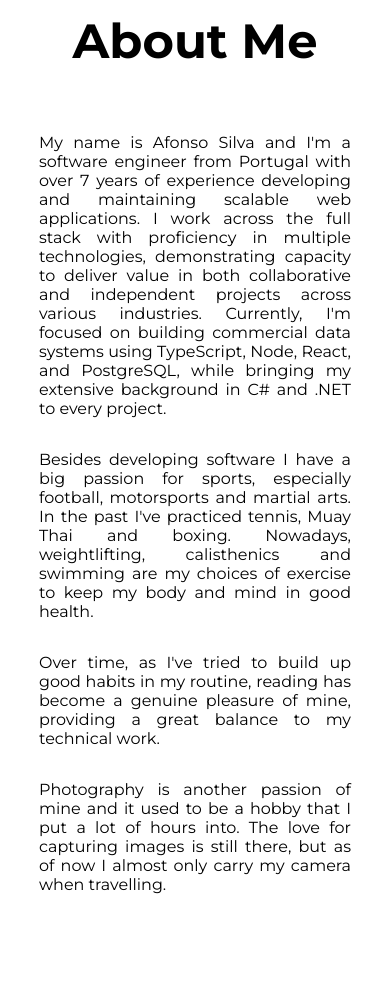
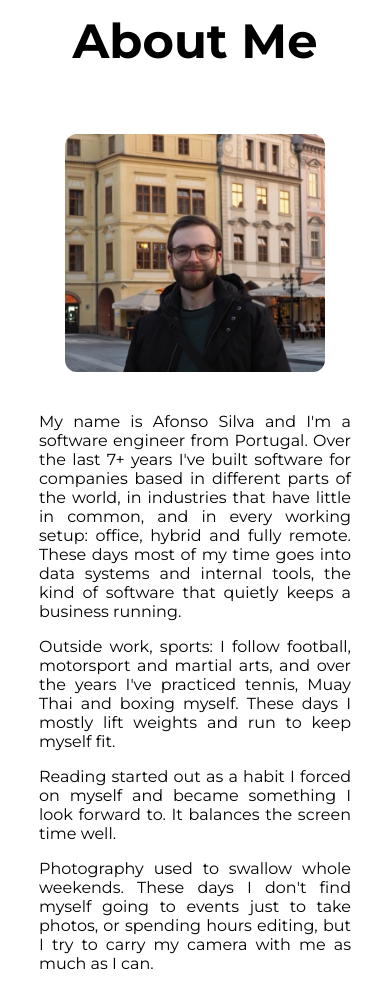
Before and after one commit to afonsosilva97/afonsosilva97.github.io, an Astro site: page / in a window 390 px wide. Shown: the part 6000-6992 px from the top of the page. Built offline with nearby package versions, Linux system fonts and the light colour scheme; Astro itself is replaced by a stand-in of ours.

Commit message:
Rewrite About section and add portrait photo
New intro paragraph carries the career-diversity story lightly, hobby paragraphs rewritten in plainer voice, portrait added left of the text with mobile stacking. Photo resized to 600px for web.

```diff
--- a/src/components/About.astro
+++ b/src/components/About.astro
@@ -6,7 +6,12 @@ import data from '../data/personalData';
   <div class="container">
     <div class="about-container">
       <h2 class="section-title">About Me</h2>
-      {data.aboutParagraphs.map((paragraph) => <p>{paragraph}</p>)}
+      <div class="about-content">
+        <img class="portrait" src="/images/me.jpg" alt={`Portrait of ${data.name}`} loading="lazy" />
+        <div class="about-text">
+          {data.aboutParagraphs.map((paragraph) => <p>{paragraph}</p>)}
+        </div>
+      </div>
     </div>
   </div>
 </section>
@@ -20,15 +25,32 @@ import data from '../data/personalData';
     align-items: center;
   }
 
-  p {
-    width: 50vw;
+  .about-content {
+    display: flex;
+    align-items: flex-start;
+    gap: 40px;
+    max-width: 60vw;
+    margin-top: 2vh;
+  }
+
+  .portrait {
+    width: 260px;
+    max-width: 100%;
+    border-radius: 12px;
+    flex-shrink: 0;
+  }
+
+  .about-text p {
     font-size: 1em;
     text-align: justify;
+    margin-top: 0;
   }
 
   @media (max-width: 1023px) {
-    p {
-      width: 80vw;
+    .about-content {
+      flex-direction: column;
+      align-items: center;
+      max-width: 80vw;
     }
   }
 </style>
--- a/src/data/personalData.ts
+++ b/src/data/personalData.ts
@@ -174,10 +174,10 @@ const personalData: PersonalData = {
   ],
 
   aboutParagraphs: [
-    `My name is ${name} and I'm a software engineer from Portugal with over ${yearsOfExperience} years of experience developing and maintaining scalable web applications. I work across the full stack with proficiency in multiple technologies, demonstrating capacity to deliver value in both collaborative and independent projects across various industries. Currently, I'm focused on building commercial data systems using TypeScript, Node, React, and PostgreSQL, while bringing my extensive background in C# and .NET to every project.`,
-    "Besides developing software I have a big passion for sports, especially football, motorsports and martial arts. In the past I've practiced tennis, Muay Thai and boxing. Nowadays, weightlifting, calisthenics and swimming are my choices of exercise to keep my body and mind in good health.",
-    "Over time, as I've tried to build up good habits in my routine, reading has become a genuine pleasure of mine, providing a great balance to my technical work.",
-    'Photography is another passion of mine and it used to be a hobby that I put a lot of hours into. The love for capturing images is still there, but as of now I almost only carry my camera when travelling.',
+    `My name is ${name} and I'm a software engineer from Portugal. Over the last ${yearsOfExperience}+ years I've built software for companies based in different parts of the world, in industries that have little in common, and in every working setup: office, hybrid and fully remote. These days most of my time goes into data systems and internal tools, the kind of software that quietly keeps a business running.`,
+    "Outside work, sports: I follow football, motorsport and martial arts, and over the years I've practiced tennis, Muay Thai and boxing myself. These days I mostly lift weights and run to keep myself fit.",
+    'Reading started out as a habit I forced on myself and became something I look forward to. It balances the screen time well.',
+    "Photography used to swallow whole weekends. These days I don't find myself going to events just to take photos, or spending hours editing, but I try to carry my camera with me as much as I can.",
   ],
 
   social: [
```
Also changed, not shown: public/images/me.jpg (added), public/me.jpg (added).
